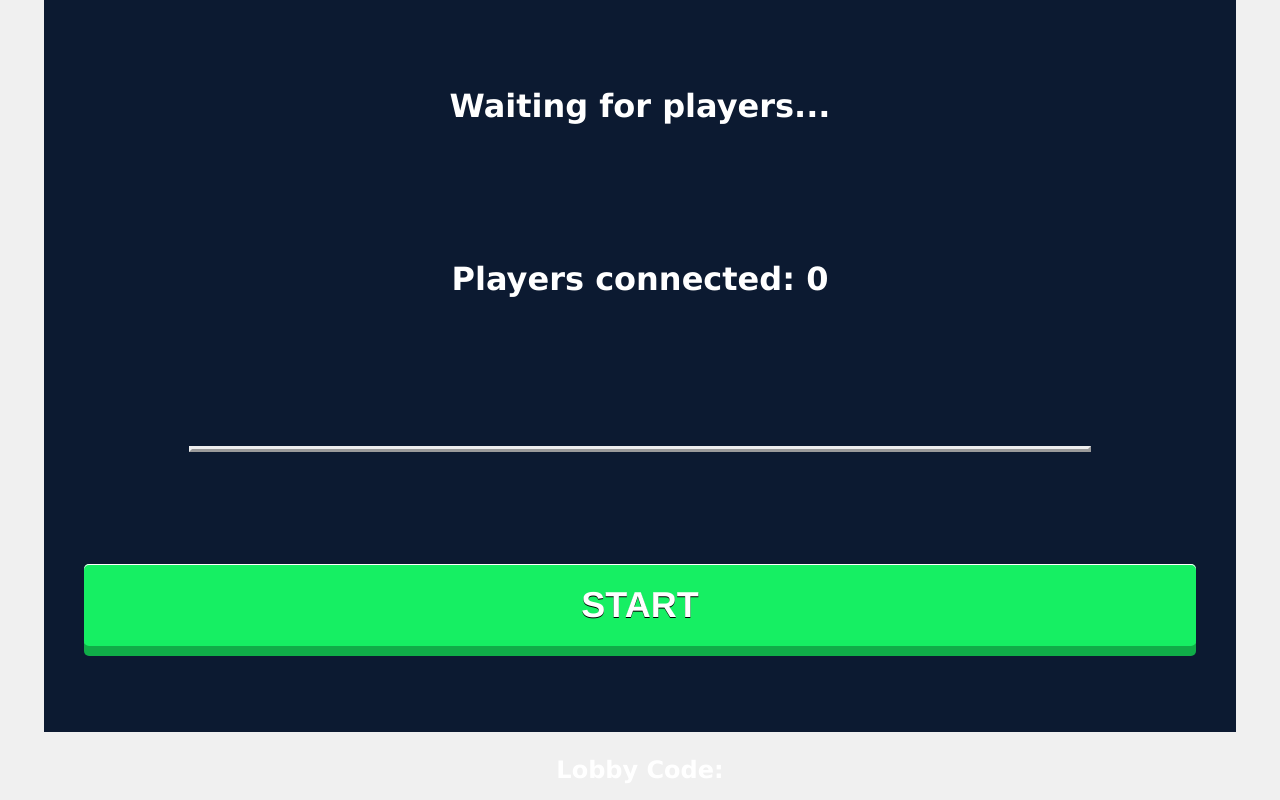
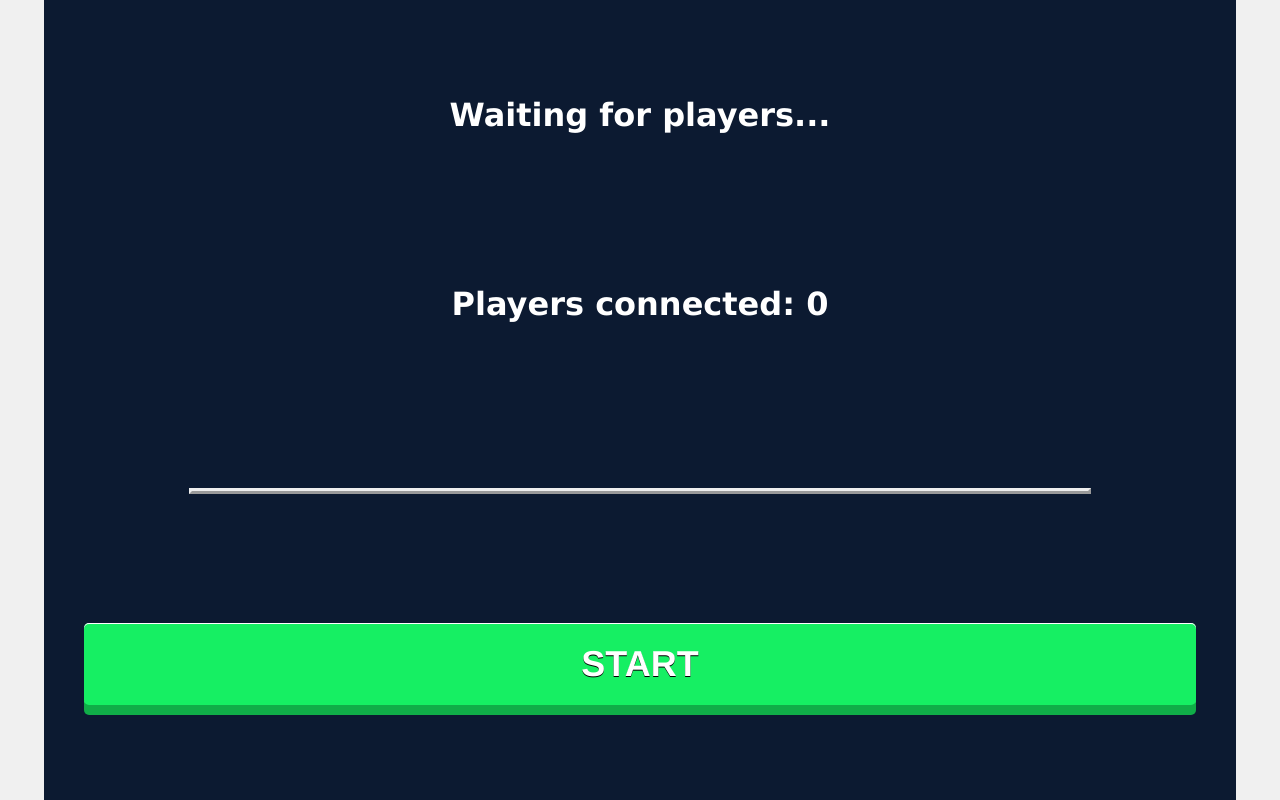
Before and after one commit to johnpeterprogramming/GyroBallTeam3, a website: page public/host.html in a window 1280 px wide. Drawn offline with Linux system fonts and the light colour scheme.

Commit message:
i don't even know

```diff
--- a/public/host.html
+++ b/public/host.html
@@ -26,11 +26,6 @@
       <ol id="leaderboardList"></ol>
     </div>
 
-
-
-		<div class=lobbyName>Lobby Code:</div>
-    </div>
-
   <script>
     const lobby = document.getElementById('lobby');
     const playerCountElem = document.getElementById('playerCount');
@@ -44,6 +39,7 @@
     const maxSpeed = 0.1;
     const friction = 0.95;
     const leaderboardList = document.getElementById('leaderboardList');
+    const leaderboardDiv = document.getElementById('leaderboard');
 
     let player_list_div = document.getElementById("outset");
 
@@ -96,6 +92,7 @@
     function startGame() {
       lobby.style.display = 'none';
       canvas.style.display = 'block';
+      leaderboardDiv.style.display = 'block';
       drawMaze(maze);
       gameLoop();
     }
@@ -103,6 +100,7 @@
     function stopGame() {
       lobby.style.display = 'flex';
       canvas.style.display = 'none';
+      leaderboardDiv.style.display = 'none';
       playerCountElem.textContent = 'Players connected: 0';
     }
 
```
